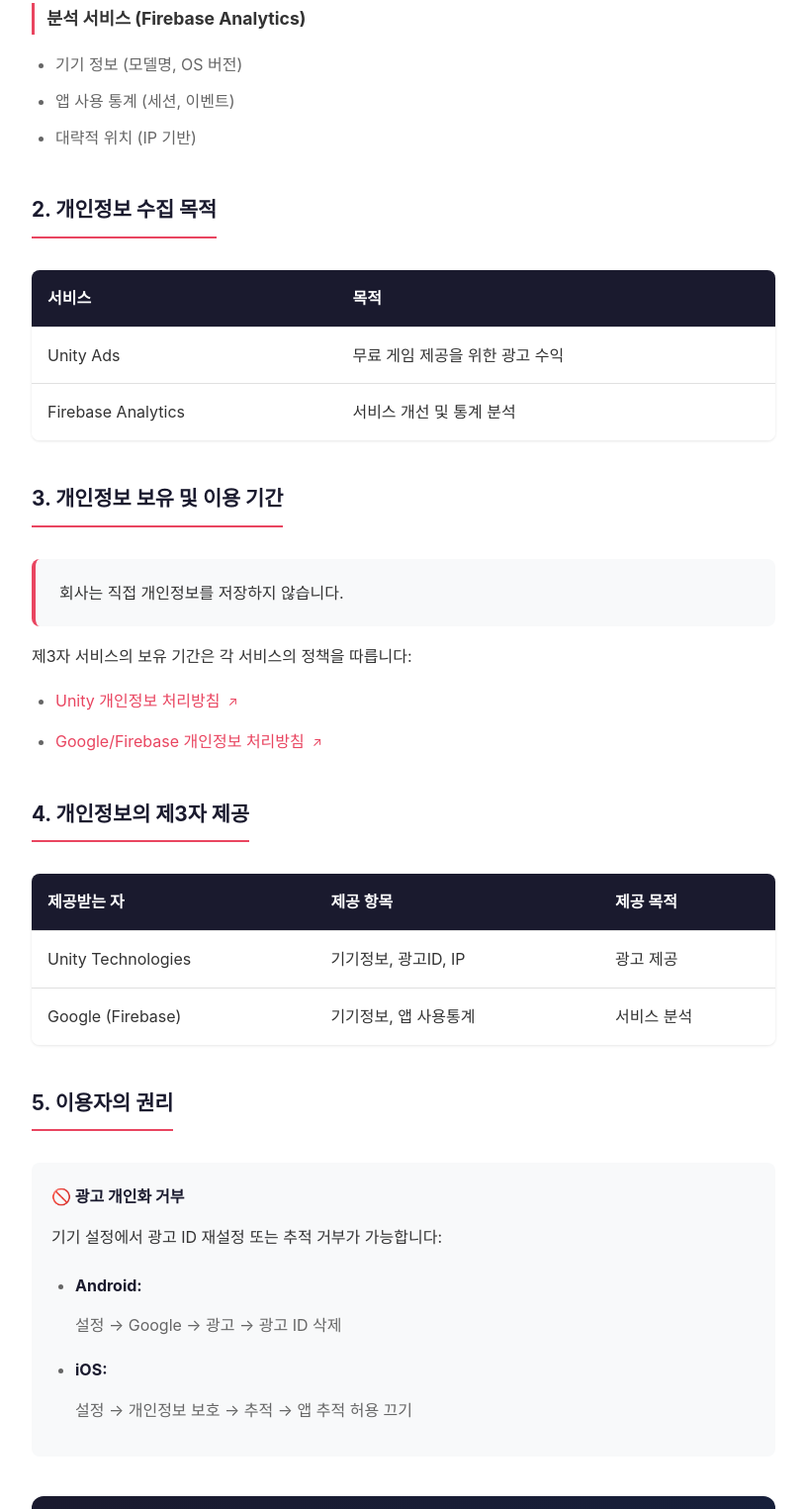
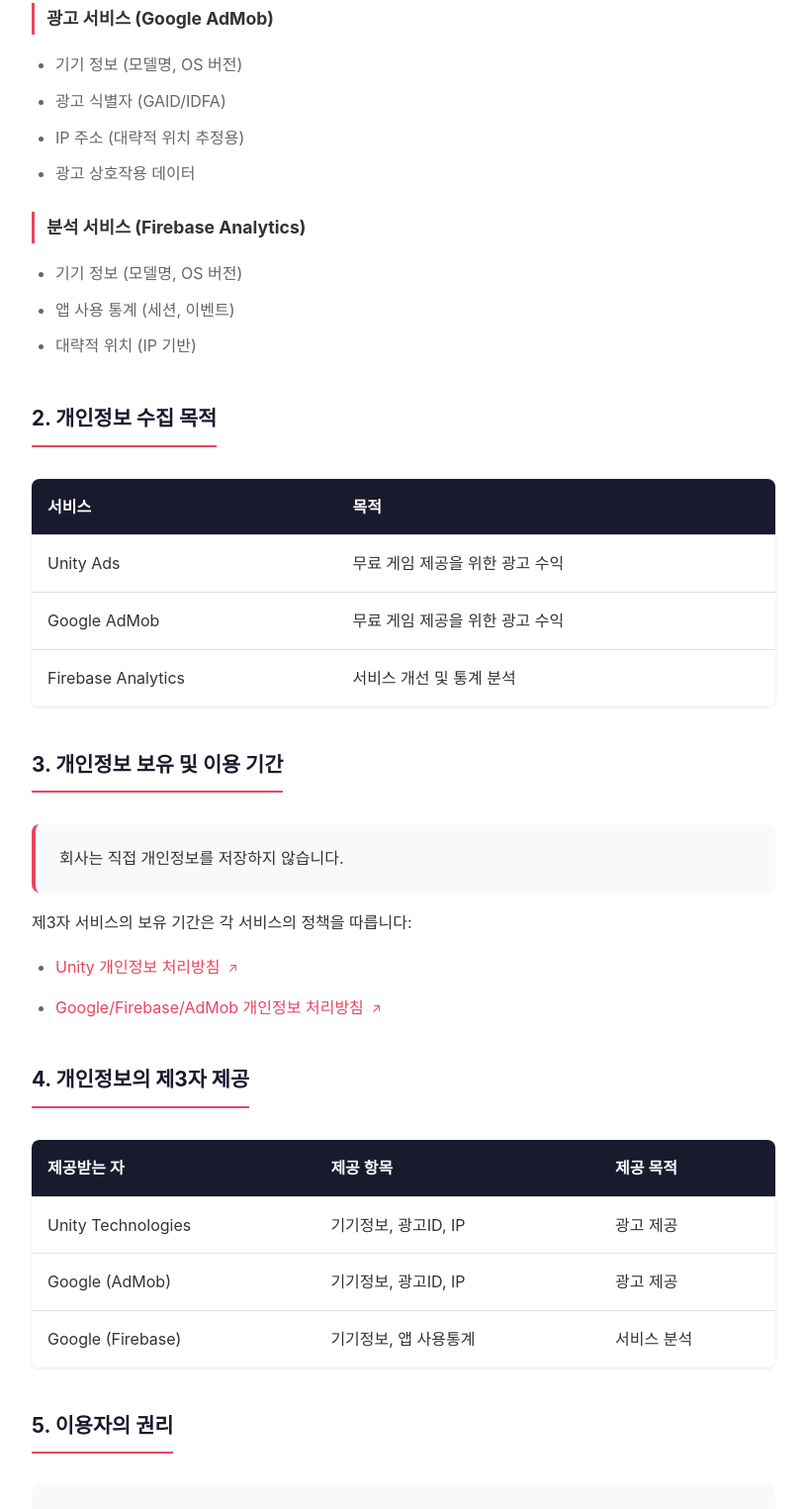
Before and after one commit to gosuni2025/gosuni2025.github.io, a website built with Vite: page privacy.html in a window 1280 px wide. Shown: the part 904-2429 px from the top of the page at 99% size, without its empty margins (232-1047 px from the left). Built offline with nearby package versions, Linux system fonts and the light colour scheme.

Commit message:
docs: 개인정보 처리방침에 Google AdMob 추가

```diff
--- a/privacy.html
+++ b/privacy.html
@@ -411,6 +411,14 @@
         <li>광고 시청 기록</li>
       </ul>
 
+      <h3>광고 서비스 (Google AdMob)</h3>
+      <ul>
+        <li>기기 정보 (모델명, OS 버전)</li>
+        <li>광고 식별자 (GAID/IDFA)</li>
+        <li>IP 주소 (대략적 위치 추정용)</li>
+        <li>광고 상호작용 데이터</li>
+      </ul>
+
       <h3>분석 서비스 (Firebase Analytics)</h3>
       <ul>
         <li>기기 정보 (모델명, OS 버전)</li>
@@ -435,6 +443,10 @@
               <td>무료 게임 제공을 위한 광고 수익</td>
             </tr>
             <tr>
+              <td>Google AdMob</td>
+              <td>무료 게임 제공을 위한 광고 수익</td>
+            </tr>
+            <tr>
               <td>Firebase Analytics</td>
               <td>서비스 개선 및 통계 분석</td>
             </tr>
@@ -451,7 +463,7 @@
       <p>제3자 서비스의 보유 기간은 각 서비스의 정책을 따릅니다:</p>
       <ul class="external-links">
         <li><a href="https://unity.com/legal/privacy-policy" target="_blank" rel="noopener noreferrer">Unity 개인정보 처리방침</a></li>
-        <li><a href="https://policies.google.com/privacy" target="_blank" rel="noopener noreferrer">Google/Firebase 개인정보 처리방침</a></li>
+        <li><a href="https://policies.google.com/privacy" target="_blank" rel="noopener noreferrer">Google/Firebase/AdMob 개인정보 처리방침</a></li>
       </ul>
     </section>
 
@@ -469,6 +481,11 @@
           <tbody>
             <tr>
               <td>Unity Technologies</td>
+              <td>기기정보, 광고ID, IP</td>
+              <td>광고 제공</td>
+            </tr>
+            <tr>
+              <td>Google (AdMob)</td>
               <td>기기정보, 광고ID, IP</td>
               <td>광고 제공</td>
             </tr>
```
